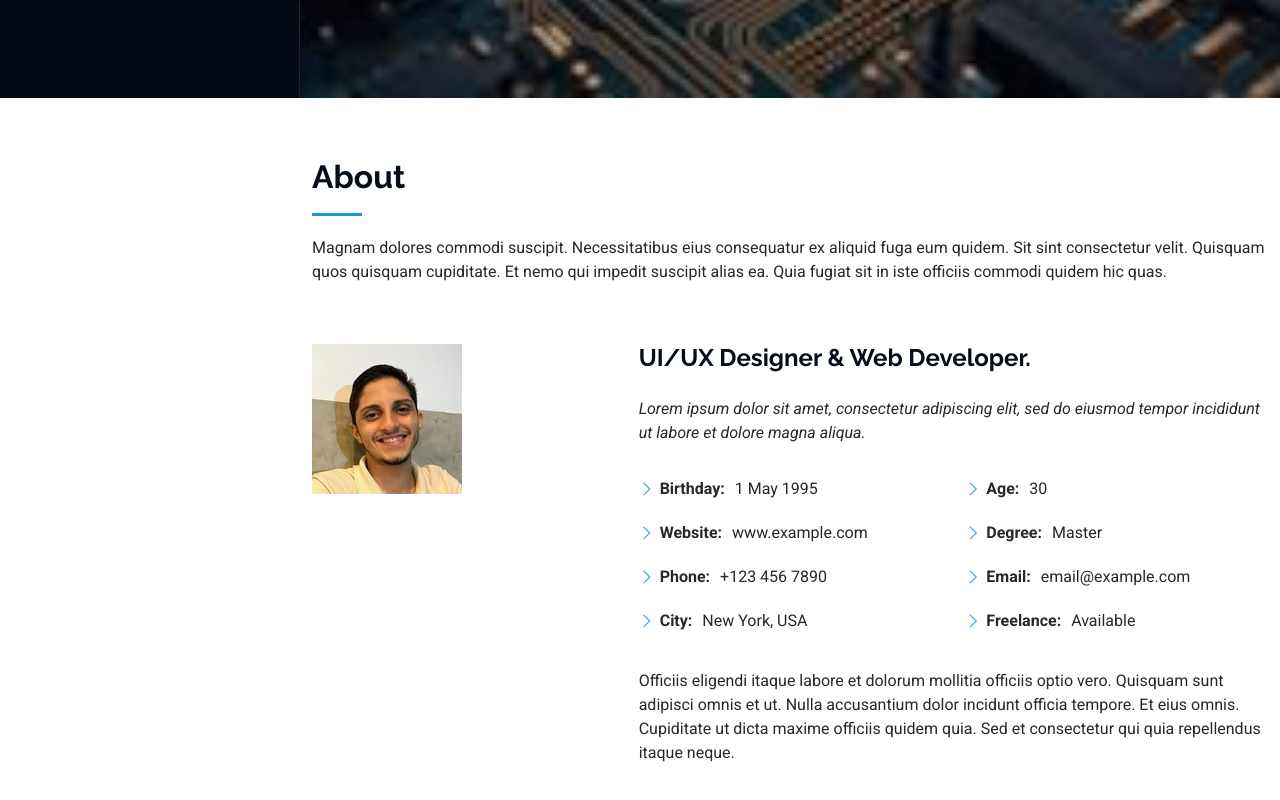
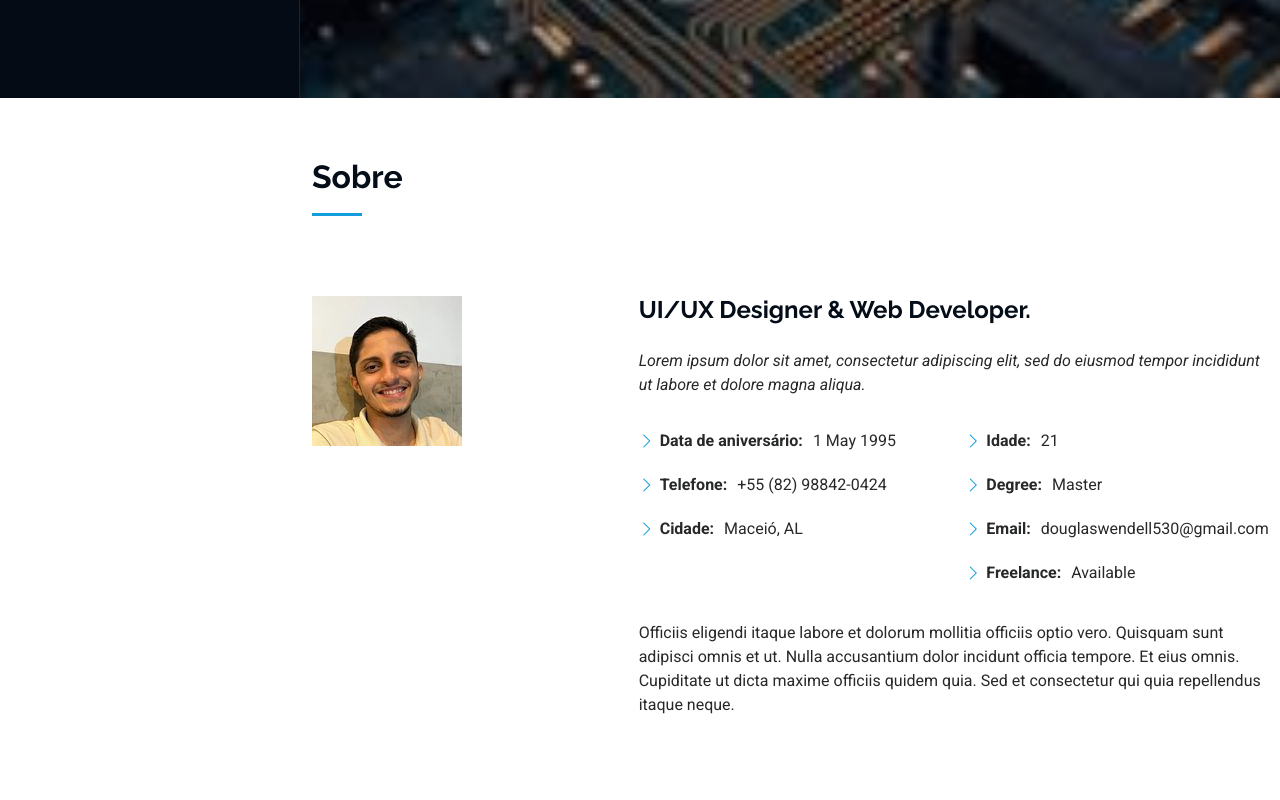
Before and after one commit to Douglas-Wendell/portifolio, a plain HTML site: page index.html in a window 1280 px wide. Shown: the part 702-1502 px from the top of the page. Drawn offline with Linux system fonts and the light colour scheme.

Commit message:
Atualização da seção sobre

```diff
--- a/index.html
+++ b/index.html
@@ -107,8 +107,7 @@
 
       <!-- Section Title -->
       <div class="container section-title" data-aos="fade-up">
-        <h2>About</h2>
-        <p>Magnam dolores commodi suscipit. Necessitatibus eius consequatur ex aliquid fuga eum quidem. Sit sint consectetur velit. Quisquam quos quisquam cupiditate. Et nemo qui impedit suscipit alias ea. Quia fugiat sit in iste officiis commodi quidem hic quas.</p>
+        <h2>Sobre</h2>
       </div><!-- End Section Title -->
 
       <div class="container" data-aos="fade-up" data-aos-delay="100">
@@ -126,17 +125,16 @@
             <div class="row">
               <div class="col-lg-6">
                 <ul>
-                  <li><i class="bi bi-chevron-right"></i> <strong>Birthday:</strong> <span>1 May 1995</span></li>
-                  <li><i class="bi bi-chevron-right"></i> <strong>Website:</strong> <span>www.example.com</span></li>
-                  <li><i class="bi bi-chevron-right"></i> <strong>Phone:</strong> <span>+123 456 7890</span></li>
-                  <li><i class="bi bi-chevron-right"></i> <strong>City:</strong> <span>New York, USA</span></li>
+                  <li><i class="bi bi-chevron-right"></i> <strong>Data de aniversário:</strong> <span>1 May 1995</span></li>
+                  <li><i class="bi bi-chevron-right"></i> <strong>Telefone:</strong> <span>+55 (82) 98842-0424</span></li>
+                  <li><i class="bi bi-chevron-right"></i> <strong>Cidade:</strong> <span>Maceió, AL</span></li>
                 </ul>
               </div>
               <div class="col-lg-6">
                 <ul>
-                  <li><i class="bi bi-chevron-right"></i> <strong>Age:</strong> <span>30</span></li>
+                  <li><i class="bi bi-chevron-right"></i> <strong>Idade:</strong> <span>21</span></li>
                   <li><i class="bi bi-chevron-right"></i> <strong>Degree:</strong> <span>Master</span></li>
-                  <li><i class="bi bi-chevron-right"></i> <strong>Email:</strong> <span>email@example.com</span></li>
+                  <li><i class="bi bi-chevron-right"></i> <strong>Email:</strong> <span>douglaswendell530@gmail.com</span></li>
                   <li><i class="bi bi-chevron-right"></i> <strong>Freelance:</strong> <span>Available</span></li>
                 </ul>
               </div>
```
